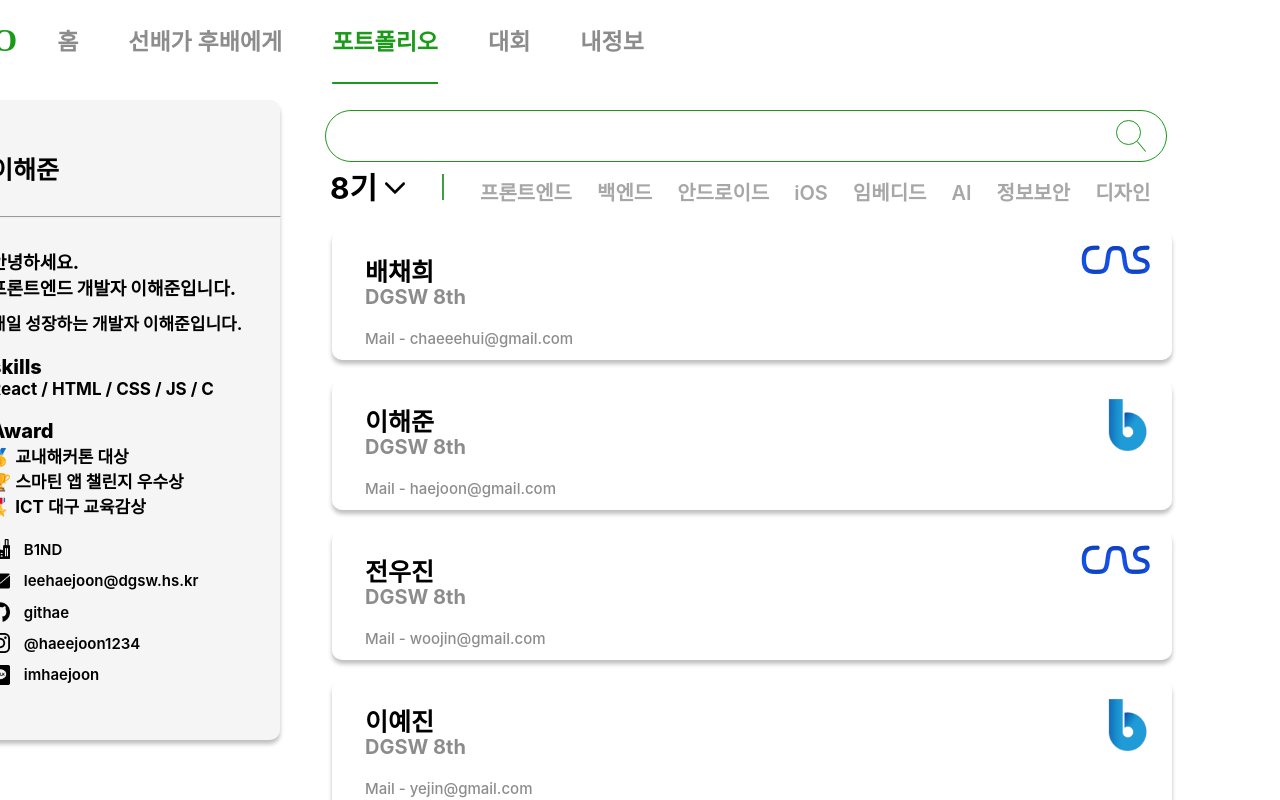
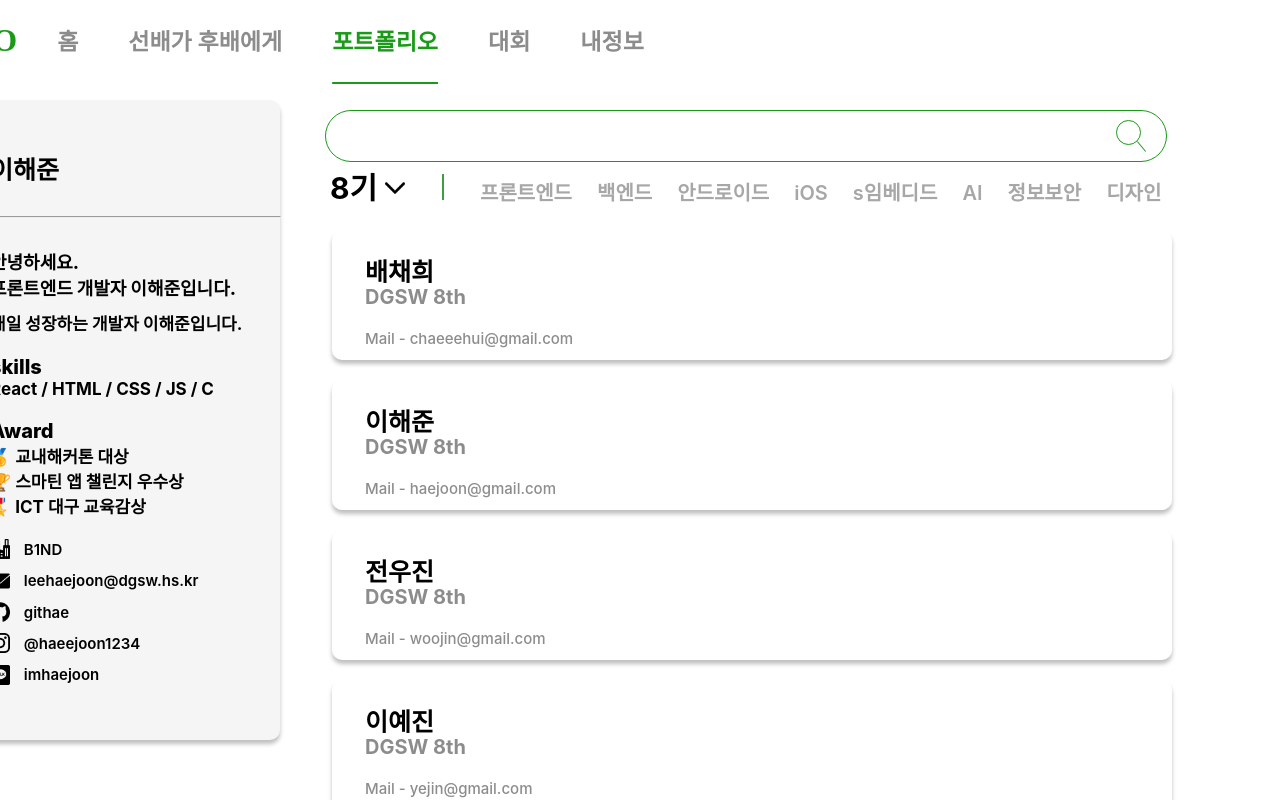
Before and after one commit to Sopo2023/SOPO_FRONTLAST, a React (Create React App) app in the folder SOPOLAST/: page /portfolio in a window 1280 px wide. Shown: the top 800 px of the page. Built offline with nearby package versions, Linux system fonts and the light colour scheme.

Commit message:
⚡ ::	포트폴리오 수정

```diff
--- a/SOPOLAST/src/Components/Portfolio/portfolioMain.js
+++ b/SOPOLAST/src/Components/Portfolio/portfolioMain.js
@@ -32,7 +32,7 @@ export default function Portfolio() {
               <div className='elseMajor'> 백엔드 </div>
               <div className='elseMajor'> 안드로이드 </div>
               <div className='elseMajor'> iOS </div>
-              <div className='elseMajor'> 임베디드 </div>
+              <div className='elseMajor'> s임베디드 </div>
               <div className='elseMajor'> AI </div>
               <div className='elseMajor'> 정보보안 </div>
               <div className='elseMajor'> 디자인 </div>
@@ -46,35 +46,30 @@ export default function Portfolio() {
           <div className='nameName'>배채희</div>
           <div className='nameGrade'> DGSW 8th </div>
           <div className='nameMail'> Mail - chaeeehui@gmail.com </div>
-          <img src={cnsLogo} className='cnsLogo'></img>
         </div>
 
         <div className='namecardBox2'>
           <div className='nameName'> 이해준 </div>
           <div className='nameGrade'> DGSW 8th </div>
           <div className='nameMail'> Mail - haejoon@gmail.com </div>
-          <img src={b1nd} className='b1ndLogo'></img>
         </div>
 
         <div className='namecardBox3'>
           <div className='nameName'> 전우진 </div>
           <div className='nameGrade'> DGSW 8th </div>
           <div className='nameMail'> Mail - woojin@gmail.com </div>
-          <img src={cnsLogo} className='cnsLogo'></img>
         </div>
 
         <div className='namecardBox5'>
           <div className='nameName'> 이윤선 </div>
           <div className='nameGrade'> DGSW 8th </div>
           <div className='nameMail'> Mail - younssun@gmail.com </div>
-          <img src={cnsLogo} className='cnsLogo'></img>
         </div>
 
         <div className='namecardBox4'>
           <div className='nameName'> 이예진 </div>
           <div className='nameGrade'> DGSW 8th </div>
           <div className='nameMail'> Mail - yejin@gmail.com </div>
-          <img src={b1nd} className='b1ndLogo'></img>
         </div>
       </div>
       </div>
```
